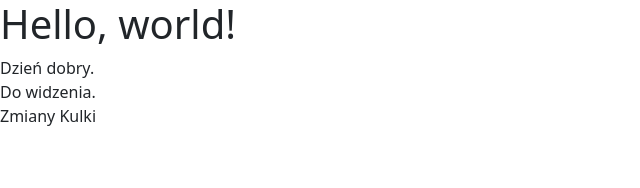
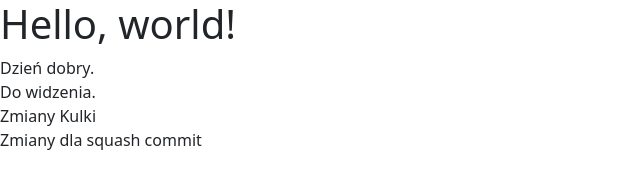
Before and after one commit to KarolKulka/git_learn, a plain HTML site: page index.html in a window 1280 px wide. Shown: the whole page, without its empty margins (0-640 px from the left). Drawn offline with nearby package versions, Linux system fonts and the light colour scheme.

Commit message:
first of two

```diff
--- a/index.html
+++ b/index.html
@@ -15,6 +15,7 @@
 <div>Dzień dobry.</div>
 <div>Do widzenia.</div>
 <div>Zmiany Kulki</div>
+<div>Zmiany dla squash commit</div>
 <script src="https://cdn.jsdelivr.net/npm/bootstrap@5.1.1/dist/js/bootstrap.bundle.min.js" integrity="sha384-/bQdsTh/da6pkI1MST/rWKFNjaCP5gBSY4sEBT38Q/9RBh9AH40zEOg7Hlq2THRZ" crossorigin="anonymous"></script>
 
 </body>
```
